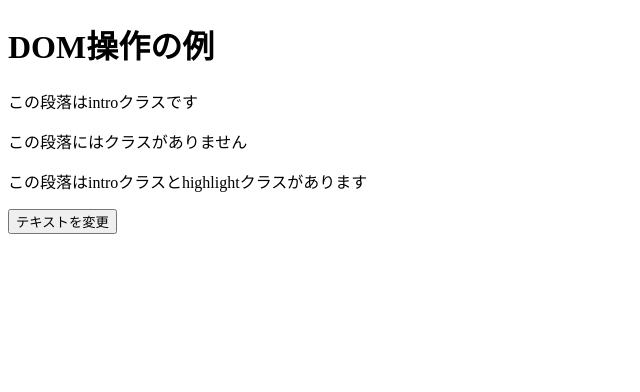
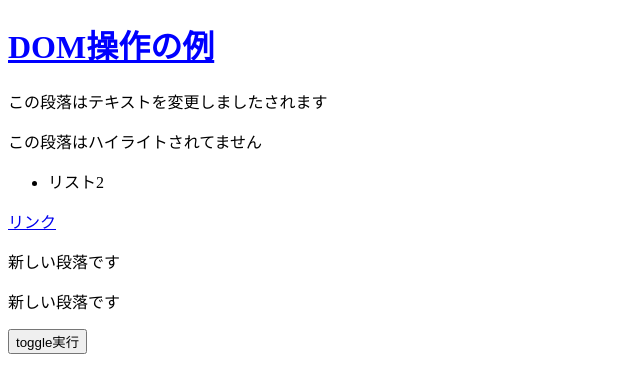
Before and after one commit to rintarotajima/Bootcamp2023, a plain HTML site: page introDOM/index.html in a window 1280 px wide. Shown: the whole page, without its empty margins (0-640 px from the left). Drawn offline with Linux system fonts and the light colour scheme.

Commit message:
[add] DOM入門 要素の取得&追加

```diff
--- a/introDOM/app.css
+++ b/introDOM/app.css
@@ -0,0 +1,3 @@
+.apple {
+    color: red;
+}
--- a/introDOM/app.js
+++ b/introDOM/app.js
@@ -1,8 +1,100 @@
 // DOM要素を取得する
-const heading = document.getElementById("heading"); //getElementById：HTML内の要素をid属性値で取得することができるメソッド
+// const heading = document.getElementById("heading"); //getElementById：HTML内の要素をid属性値で取得することができるメソッド
 
-const paragraphs = document.getElementsByTagName('p');  // getElementsByTagName：HTML内の要素を要素名で取得するメソッド
-console.log(paragraphs);
+// const paragraphs = document.getElementsByTagName('p');  // getElementsByTagName：HTML内の要素を要素名で取得するメソッド
+// console.log(paragraphs);
 
-const introElements = document.getElementsByClassName('intro'); // getElementsByClassName：HTML内の要素をクラス名で取得するメソッド
-console.log(introElements);
+// const introElements = document.getElementsByClassName('intro'); // getElementsByClassName：HTML内の要素をクラス名で取得するメソッド
+// console.log(introElements);
+
+
+// /* getElementsByTagNameやgetElementByClassNameはHTMLCollectionオブジェクトを返す
+// 名前の通り，HTML要素の集合体を表すオブジェクトだから，paragraphs[0]というふうにインデックス番号を使って個々の要素をアクセスできる */
+
+
+// for (let i=0; i < introElements.length; i++) {   //7行目の変数（要素を取得したものの箱）を利用して，要素の数-1回分，スタイルを操作する処理
+//     introElements[i].style.color = 'blue';
+// }
+
+// for (let i=0; i < paragraphs.length; i++) {      //4行目の変数（要素を取得したものの箱) を利用して，要素の数-1回分，スタイルを操作する処理
+//     if (!paragraphs[i].className) {
+//         paragraphs[i].style.textDecoration = 'underline'
+//     }
+// }
+
+
+const container = document.querySelector('#container'); // div#containerの要素が返る
+const introElement = document.querySelector('.intro'); //class='intro'の最初の要素が返る
+const listItems = document.querySelectorAll('li'); // NodeListオブジェクト(li要素の配列)が返る
+const highlightElement = document.querySelector('.highlight'); //class='highlight'の最初の要素が返る
+
+// textContentの変更
+highlightElement.textContent = 'テキストを変更しました';
+
+// innerHTMLの変更
+const firstListItem = listItems[0];
+firstListItem.innerHTML = '<strong>リスト1(強調)</strong>';
+
+
+/*
+querySelectorとquerySelectorAllについて
+CSSセレクタを使って，要素を取得できる便利なメソッド
+querySelectorAllは，NodeListオブジェクトを返すので，配列のようにインデックスアクセスができる
+*/
+
+/*
+textContentは，テキストノードの値を取得し，変更する.
+innerTextは，レンダリングされた状態のテキストを取得する
+innerHTMLは，HTML文字列を取得・変更できる
+*/
+
+
+const link = document.createElement('a');
+link.href = 'https://google.com';
+link.textContent = 'リンク';
+container.appendChild(link);
+
+const heading = document.querySelector('h1');
+heading.title = 'DOM操作は楽しい';
+
+
+// スタイル操作
+heading.style.color = 'blue';
+heading.style.textDecoration = 'underline'
+
+// classList
+introElement.classList.add('highlighted');
+introElement.classList.remove('intro');
+introElement.classList.toggle('highlighted');
+
+
+// 親要素
+const parentDiv = introElement.parentElement;
+// 子要素
+const childNodes = parentDiv.childNodes;
+const children = parentDiv.children;
+// 兄弟要素
+const nextSibling = introElement.nextElementSibling;
+const prevSibling = introElement.previousElementsSibling;
+
+
+function actionToggle() {
+    const target = document.querySelector('#target');
+    target.classList.toggle('apple');
+}
+
+
+const newparagraphs = document.createElement('p');
+newparagraphs.textContent = '新しい段落です';
+
+container.append(newparagraphs);
+container.appendChild(newparagraphs.cloneNode(true))
+
+firstListItem.remove();
+target.removeChild(target.firstChild);
+
+
+/*
+appendとappendChildは，どちらも要素を追加する機能だけ，appendはテキストノードも追加できる
+removeとremoveChildは，どちらも要素を削除するが，removeは要素自信のメソッド，removeChildは親ノードのメソッドを削除する
+*/
--- a/introDOM/index.html
+++ b/introDOM/index.html
@@ -8,10 +8,18 @@
 </head>
 <body>
     <h1 id="heading">DOM操作の例</h1>
-    <p class="intro">この段落はintroクラスです</p>
-    <p>この段落にはクラスがありません</p>
-    <p class="intro highlight">この段落はintroクラスとhighlightクラスがあります</p>
-    <button>テキストを変更</button>
+    <div id="container">
+        <p class="intro">この段落は<span class="highlight">ハイライト</span>されます</p>
+        <p>この段落はハイライトされてません</p>
+        <ul>
+            <li>リスト1</li>
+            <li>リスト2</li>
+        </ul>
+    </div>
+    <!-- /#container -->
+    <div id="target">ターゲット</div>
+    <button onclick="actionToggle();">toggle実行</button>
+    <!-- /#target -->
     <script src="app.js"></script>
 </body>
 </html>
```
